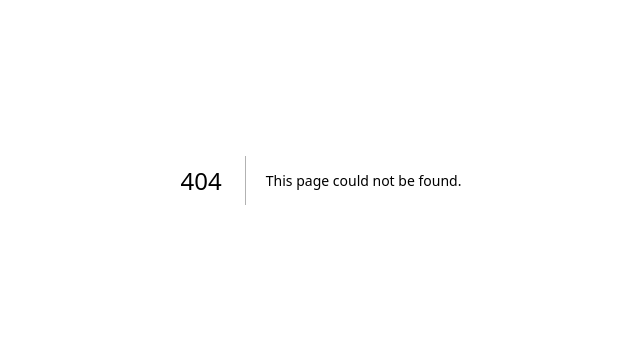
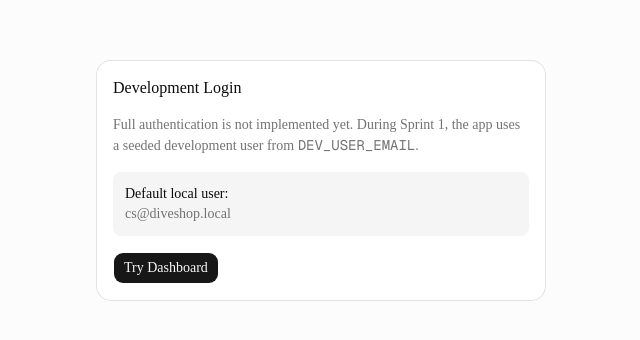
Before and after one commit to ErikRFerreira/dive-shop-management, a Next.js app: page /login in a window 1280 px wide. Before the commit this address had no page. Shown: the part 220-560 px from the top of the page, without its empty margins (319-959 px from the left). Built offline with nearby package versions, Linux system fonts and the light colour scheme.

Commit message:
add mock current user helper

```diff
--- a/prisma/seed.ts
+++ b/prisma/seed.ts
@@ -24,7 +24,7 @@ const users = [
   },
   {
     name: 'Customer Service User',
-    email: 'customer-service@diveshop.local',
+    email: 'cs@diveshop.local',
     role: UserRole.CUSTOMER_SERVICE,
   },
   {
--- a/src/app/(dashboard)/layout.tsx
+++ b/src/app/(dashboard)/layout.tsx
@@ -1,11 +1,16 @@
 import DashboardHeader from '@/components/layout/dashboard-header';
 import DashboardSidebar from '@/components/layout/dashboard-sidebar';
+import { requireCurrentUser } from '@/lib/current-user';
 
-function DashboardLayout({ children }: { children: React.ReactNode }) {
+export const dynamic = 'force-dynamic';
+
+async function DashboardLayout({ children }: { children: React.ReactNode }) {
+  const currentUser = await requireCurrentUser();
+
   return (
     <div className="app-layout">
       <DashboardSidebar />
-      <DashboardHeader />
+      <DashboardHeader currentUser={currentUser} />
 
       <main className="app-content">{children}</main>
     </div>
--- /dev/null
+++ b/src/app/login/page.tsx
@@ -0,0 +1,31 @@
+import Link from 'next/link';
+
+import { Card, CardContent, CardHeader, CardTitle } from '@/components/ui/card';
+import { Button } from '@/components/ui/button';
+
+export default function LoginPage() {
+  return (
+    <main className="flex min-h-screen items-center justify-center bg-muted/30 p-6">
+      <Card className="w-full max-w-md">
+        <CardHeader>
+          <CardTitle>Development Login</CardTitle>
+        </CardHeader>
+        <CardContent className="space-y-4">
+          <p className="text-sm text-muted-foreground">
+            Full authentication is not implemented yet. During Sprint 1, the app
+            uses a seeded development user from <code>DEV_USER_EMAIL</code>.
+          </p>
+
+          <div className="rounded-md bg-muted p-3 text-sm">
+            <p className="font-medium">Default local user:</p>
+            <p className="text-muted-foreground">cs@diveshop.local</p>
+          </div>
+
+          <Button asChild>
+            <Link href="/dashboard">Try Dashboard</Link>
+          </Button>
+        </CardContent>
+      </Card>
+    </main>
+  );
+}
--- a/src/components/layout/dashboard-header.tsx
+++ b/src/components/layout/dashboard-header.tsx
@@ -1,7 +1,13 @@
-function DashboardHeader() {
+type DashboardHeaderProps = {
+  currentUser: {
+    name: string;
+  };
+};
+
+function DashboardHeader({ currentUser }: DashboardHeaderProps) {
   return (
     <header className="app-header">
-      <div>Welcome back, </div>
+      <div>Welcome back, {currentUser.name}</div>
     </header>
   );
 }
--- /dev/null
+++ b/src/features/bookings/permissions.ts
@@ -0,0 +1,20 @@
+import { UserRole } from '@/generated/prisma/enums';
+import type { CurrentUser } from '@/lib/current-user';
+
+/**
+ * Determines whether the current user is allowed to create a booking request.
+ *
+ * In the Sprint 1 workflow, Customer Service owns booking intake. Only users
+ * with the `CUSTOMER_SERVICE` role may create booking requests; every other
+ * role receives `false`.
+ *
+ * Server Actions must call this before creating a booking request. UI checks
+ * may use it to hide or disable controls, but they are not authorization.
+ * The helper accepts only `role` because that is the only user data needed for
+ * this decision.
+ */
+export function canCreateBookingRequest(
+  currentUser: Pick<CurrentUser, 'role'>,
+) {
+  return currentUser.role === UserRole.CUSTOMER_SERVICE;
+}
--- /dev/null
+++ b/src/lib/current-user.ts
@@ -0,0 +1,42 @@
+import 'server-only';
+
+import { redirect } from 'next/navigation';
+
+import { db } from '@/lib/db';
+
+const DEFAULT_DEV_USER_EMAIL = 'cs@diveshop.local';
+
+export async function getCurrentUser() {
+  if (process.env.NODE_ENV === 'production') {
+    return null;
+  }
+
+  const email = process.env.DEV_USER_EMAIL ?? DEFAULT_DEV_USER_EMAIL;
+
+  return db.user.findFirst({
+    where: {
+      email,
+      isActive: true,
+    },
+    select: {
+      id: true,
+      name: true,
+      email: true,
+      role: true,
+    },
+  });
+}
+
+export type CurrentUser = NonNullable<
+  Awaited<ReturnType<typeof getCurrentUser>>
+>;
+
+export async function requireCurrentUser(): Promise<CurrentUser> {
+  const currentUser = await getCurrentUser();
+
+  if (!currentUser) {
+    redirect('/login');
+  }
+
+  return currentUser;
+}
```
Also changed, not shown: 1 other file (tests, documents, lock files or other folders).
